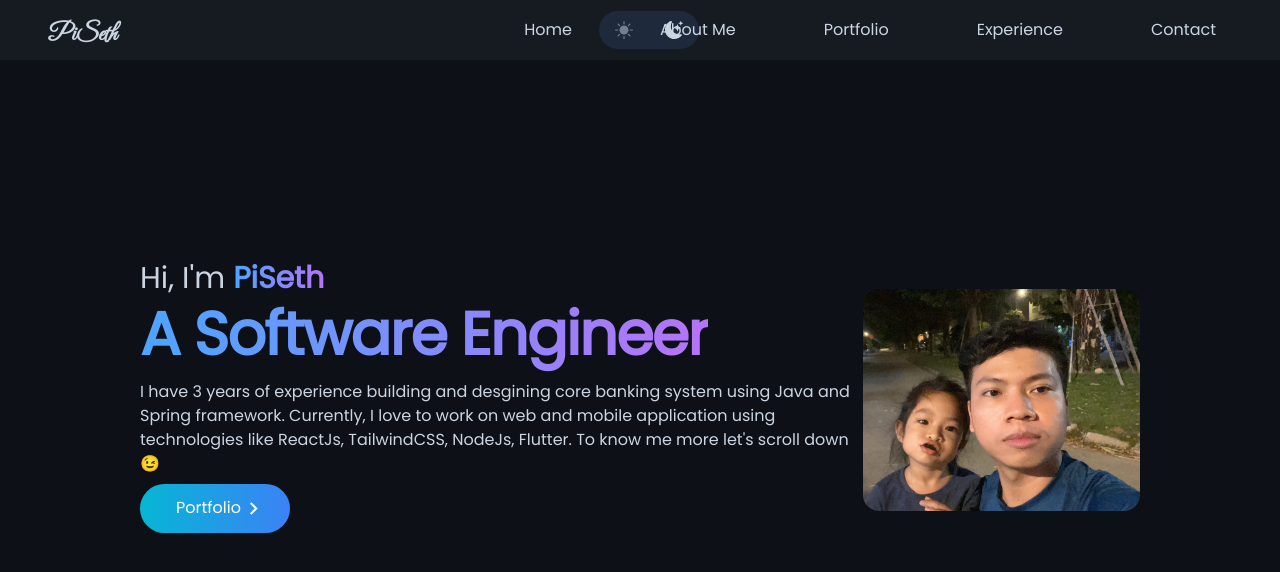
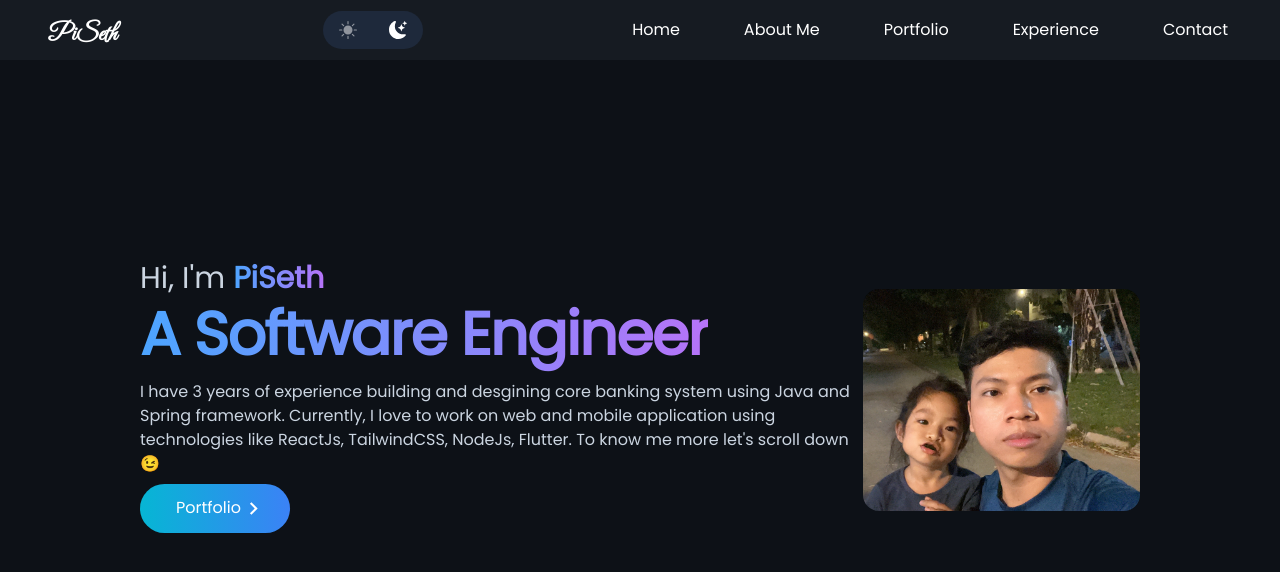
Before and after one commit to it-phnomden/maportfolio, a React (Create React App) app: page / in a window 1280 px wide. Shown: the top 572 px of the page. Built offline with nearby package versions, Linux system fonts and the light colour scheme.

Commit message:
added animation

```diff
--- a/src/components/NavBar.jsx
+++ b/src/components/NavBar.jsx
@@ -1,6 +1,7 @@
 import React, { useEffect, useState } from "react";
 import { BsMoonStarsFill } from "react-icons/bs";
 import { BsFillSunFill } from "react-icons/bs";
+import { RiArrowRightSFill } from "react-icons/ri";
 import { Link } from "react-scroll";
 import Hamburger from "./Hamberger";
 import { LazyLoadImage } from "react-lazy-load-image-component";
@@ -49,15 +50,15 @@ const NavBar = () => {
 
   return (
     <div
-      className={`w-screen bg-slate-200 dark:bg-[rgb(22,27,34)] h-[60px] px-3 md:px-7 flex justify-between items-center fixed z-10`}
+      className={`w-screen bg-slate-200 dark:bg-[rgb(22,27,34)] dark:text-white h-[60px] px-3 md:px-7 flex justify-between items-center fixed z-10`}
     >
-      <h1 className="font-signature font-extrabold text-2xl mt-[10px] select-none cursor-pointer transform duration-100 active:tracking-widest">
-        <Link to="home" smooth duration={500}>
+      <Link to="home" smooth duration={500}>
+        <h1 className="font-signature font-extrabold text-2xl mt-[10px] select-none cursor-pointer transform duration-100 active:tracking-widest">
           PiSeth
-        </Link>
-      </h1>
+        </h1>
+      </Link>
 
-      <div className="rounded-full flex max-md:absolute lg:absolute select-none left-[calc(50%-41px)] bg-slate-300  dark:bg-slate-800">
+      <div className="rounded-full flex max-md:absolute 2xl:absolute select-none left-[calc(50%-41px)] bg-slate-300  dark:bg-slate-800">
         <div
           onClick={() => {
             setDarkMode(false);
@@ -89,7 +90,7 @@ const NavBar = () => {
           <Link to={link} smooth duration={500}>
             <li
               key={id}
-              className={`px-1 xl:px-4 py-2 cursor-pointer capitalize rounded-l duration-300 active:scale-110 md:hover:opacity-70`}
+              className={`px-1 py-2 cursor-pointer capitalize rounded-l duration-300 active:scale-110 md:hover:opacity-70`}
             >
               {link}
             </li>
@@ -99,7 +100,8 @@ const NavBar = () => {
 
       <div className="hidden max-md:flex items-center">
         <LazyLoadImage
-          className="h-[40px]  rounded-[100%] mx-2 p-[2px] bg-slate-300  dark:bg-slate-800 border-[2px] dark:border-slate-500 border-slate-400"
+          className="h-[35px] rounded-[100%] mx-2 p-[2px] bg-slate-300  dark:bg-slate-800 border-[2px] dark:border-slate-500 border-slate-400
+          animate-pulse "
           src={profile}
           alt="My Profile"
         />
```
